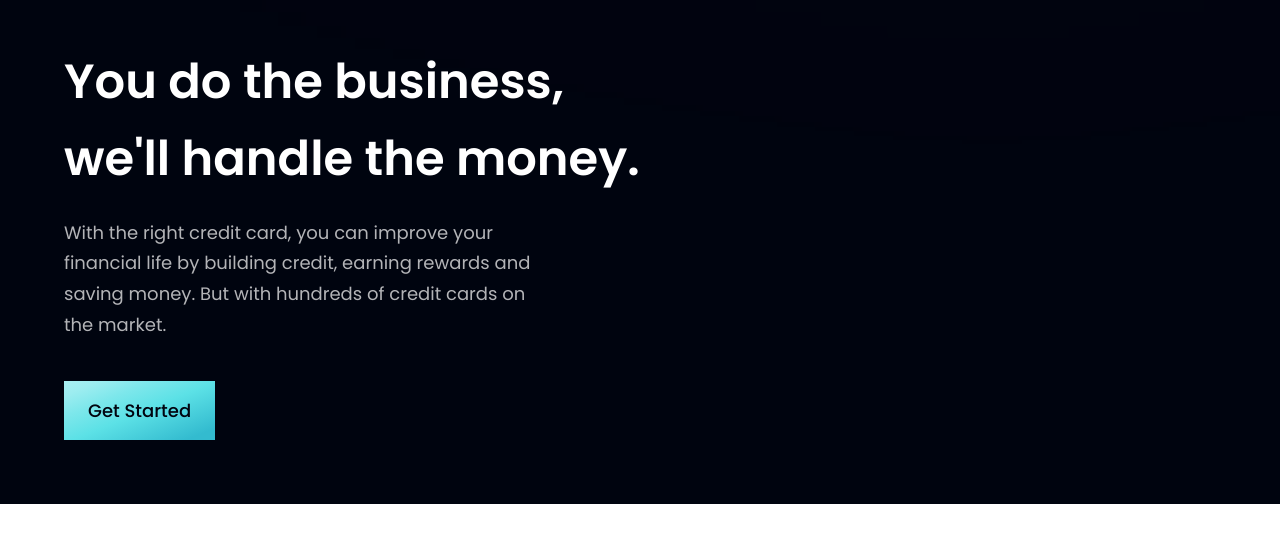
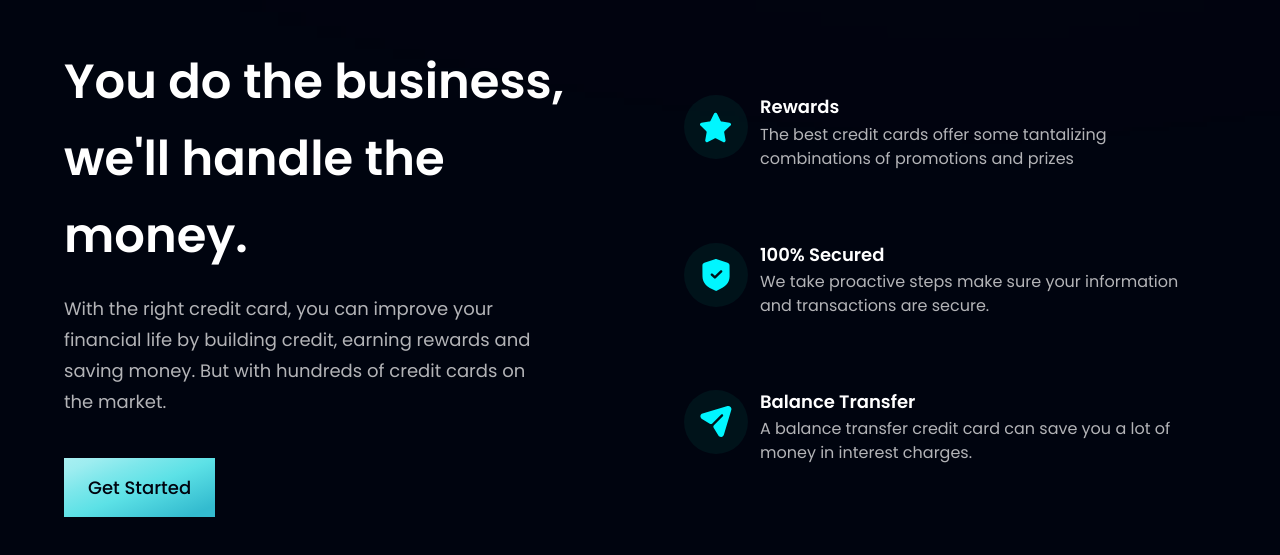
Before and after one commit to durveshramane26/Bank_modern_app, a React (Vite) app: page / in a window 1280 px wide. Shown: the part 1456-2011 px from the top of the page. Before the commit the page ends 1960 px from the top, so only its background shows below. Built offline with nearby package versions, Linux system fonts and the light colour scheme.

Commit message:
Added  Business component

```diff
--- a/src/components/Business.jsx
+++ b/src/components/Business.jsx
@@ -3,6 +3,25 @@
 import styles, { layout } from '../style';
 import Button from './Button';
 
+
+const FeatureCard = ({ icon, title, content, index }) => (
+
+    <div className={`flex flex-row p-6 rounded-[20px] ${index !== features.length -1 ? 'mb-6' : 'mb-0'} feature-card`}>
+        <div className={`w-[64px] h-[64px] rounded-full ${styles.flexCenter} bg-dimBlue`}>
+            <img src={icon} alt="star" className="w-[50%] h-[50%] object-contain" />
+        </div>
+        <div className='flex-1 flex flex-col ml-3 '>
+            <h4 className='font-poppins font-semibold text-white text-[18px] leading-[23.4px] mb-1'>
+                {title}
+            </h4>
+            <p className='font-poppins font-normal text-dimWhite text-[16px] leading-[24px]'>
+                {content}
+            </p>
+        </div>
+    </div>
+
+
+)
 
 const Business = () => {
   return (
@@ -17,6 +36,12 @@
 
             <Button styles="mt-10" />
         </div>
+
+        <div className={`${layout.sectionImg} flex-col`}>
+            {features.map((feature , index) => (
+                <FeatureCard key={feature.id} {...feature} index={index}/>
+            ))}
+        </div>
     </section>
   )
 }
```
